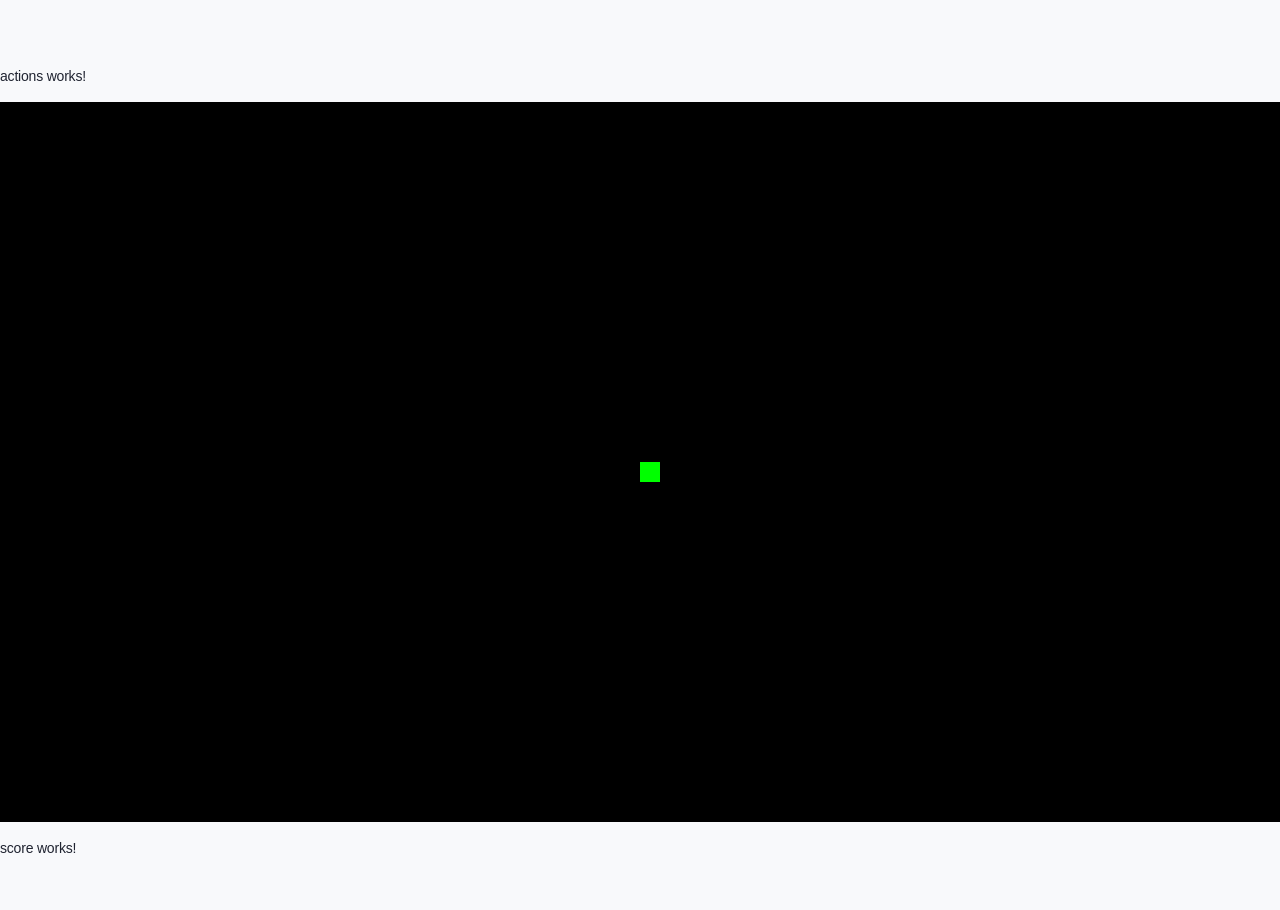
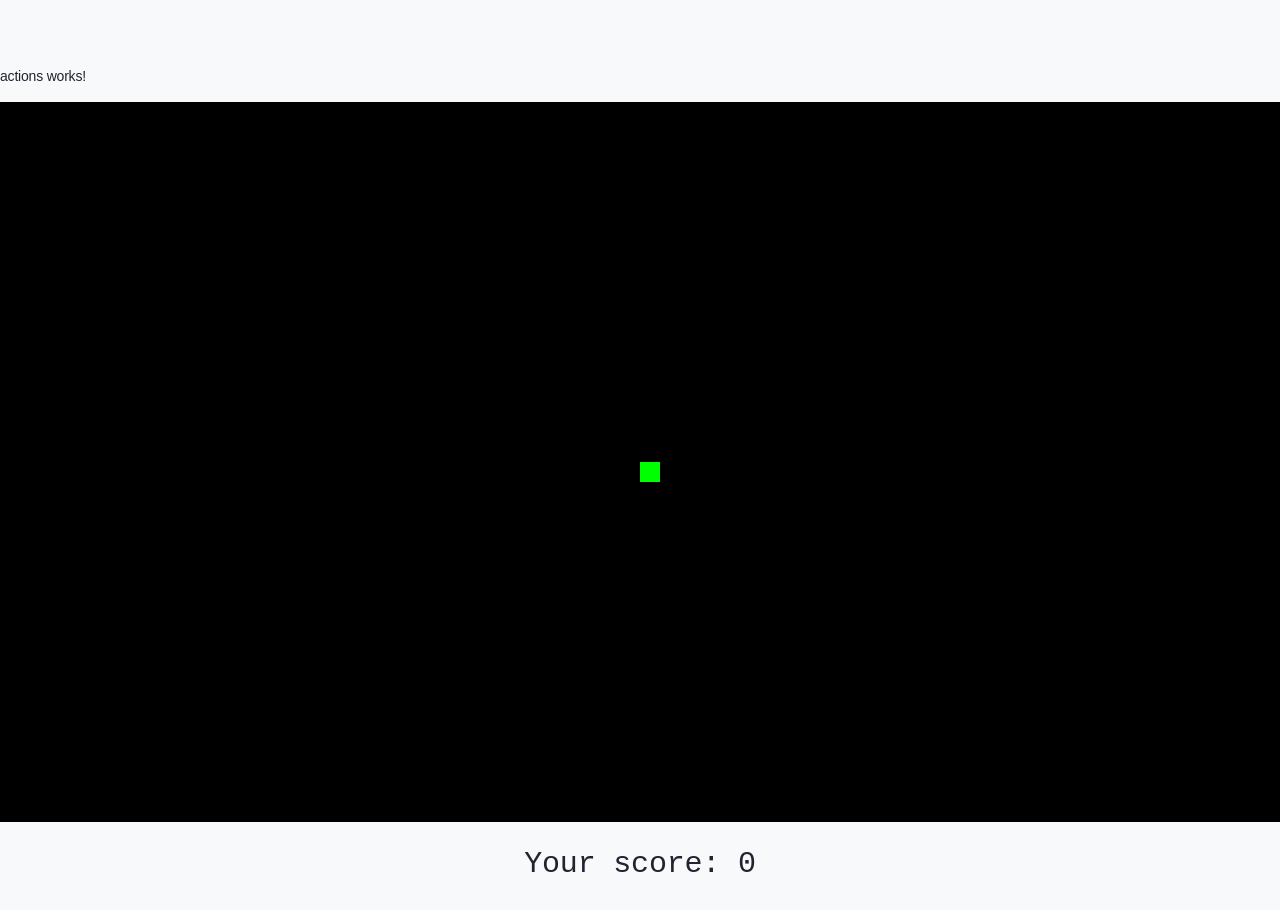
Before and after one commit to DrDager/snake, an Angular app: page / in a window 1280 px wide. Shown: the top 910 px of the page. Built offline with nearby package versions, Linux system fonts and the light colour scheme; what @ngrx/store would draw is missing.

Commit message:
add score

```diff
--- a/src/app/app.component.html
+++ b/src/app/app.component.html
@@ -2,4 +2,4 @@
 <app-snake>
     <canvas id="mc" width="1280" height="720" #snakeCanvas></canvas>
 </app-snake>
-<app-score></app-score>
+<app-score [score]="score || 0"></app-score>
--- a/src/app/components/score/score.component.html
+++ b/src/app/components/score/score.component.html
@@ -1 +1,3 @@
-<p>score works!</p>
+<div class="score">
+    <p>Your score: <span>{{score}}</span></p>
+</div>
--- a/src/app/components/score/score.component.scss
+++ b/src/app/components/score/score.component.scss
@@ -0,0 +1,6 @@
+.score {
+    display: flex;
+    justify-content: center;
+    font-size: 30px;
+    font-family: monospace;
+}
--- a/src/app/components/score/score.component.ts
+++ b/src/app/components/score/score.component.ts
@@ -1,4 +1,4 @@
-import { Component, OnInit } from '@angular/core';
+import { Component, OnInit, Input } from '@angular/core';
 
 @Component({
   selector: 'app-score',
@@ -7,6 +7,8 @@ import { Component, OnInit } from '@angular/core';
 })
 export class ScoreComponent implements OnInit {
 
+  @Input() score: number = 0;
+
   constructor() { }
 
   ngOnInit(): void {
```
Also changed, not shown: 1 other file (tests, documents, lock files or other folders).
